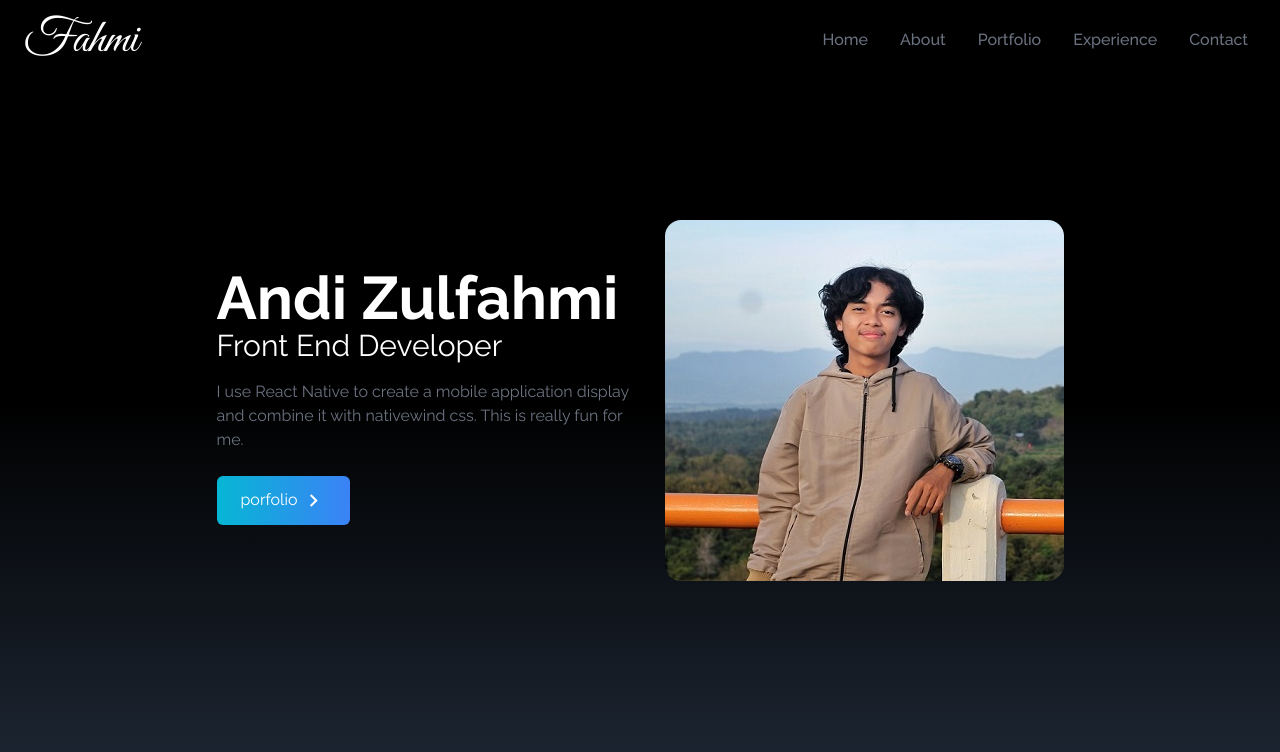
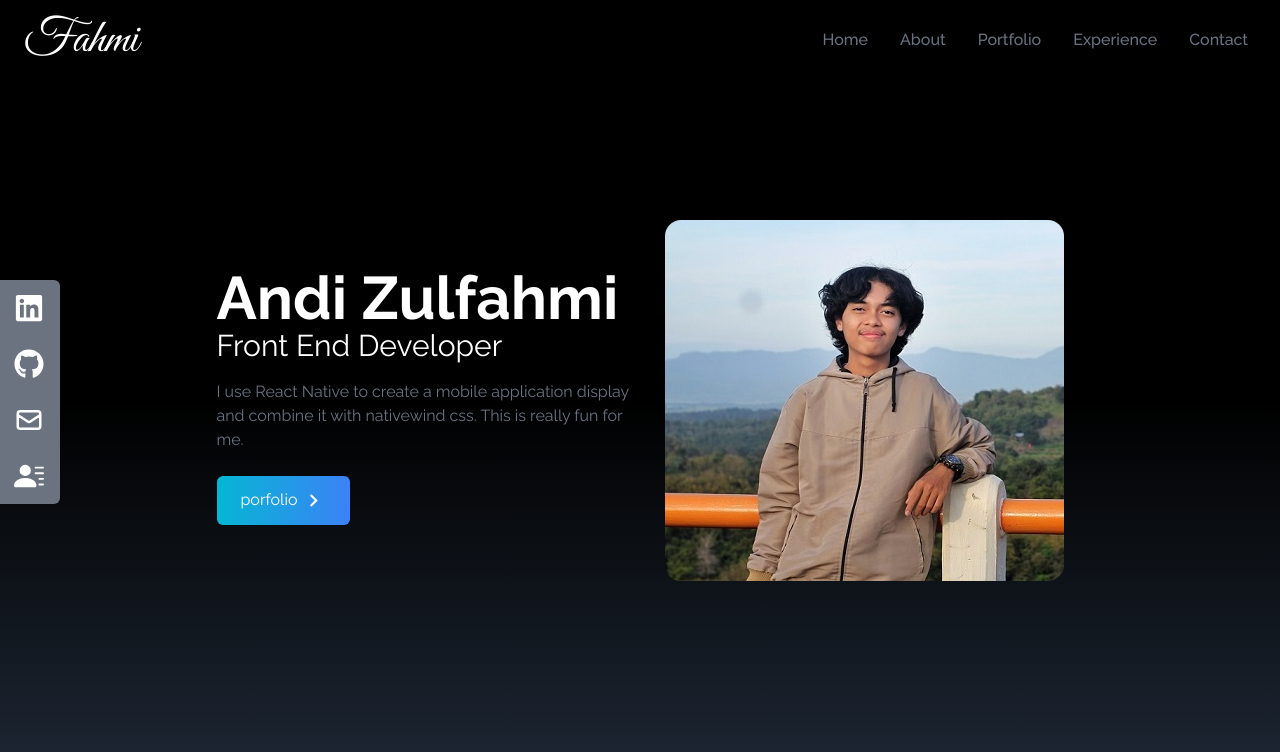
Before and after one commit to Andif2000/my_porfolio, a React (Create React App) app: page / in a window 1280 px wide. Shown: the top 752 px of the page. Built offline with nearby package versions, Linux system fonts and the light colour scheme.

Commit message:
Modified App

```diff
--- a/src/App.js
+++ b/src/App.js
@@ -1,11 +1,13 @@
 import Home from "./components/Home";
 import Navbar from "./components/Navbar";
+import SocialLink from "./components/SocialLink";
 
 function App() {
   return (
     <div className="App">
       <Navbar/>
       <Home/>
+      <SocialLink/>
     </div>
   );
 }
```
